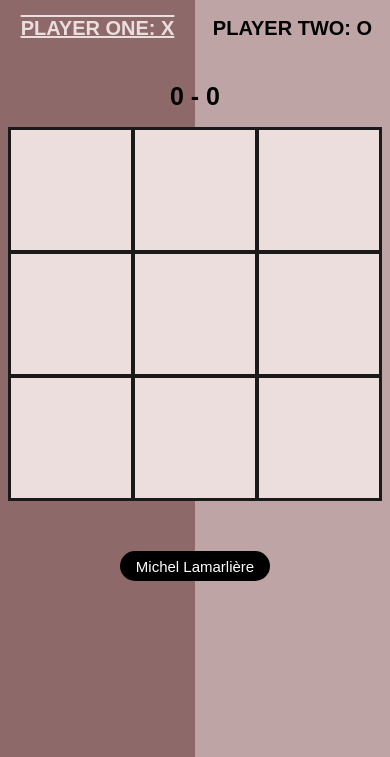
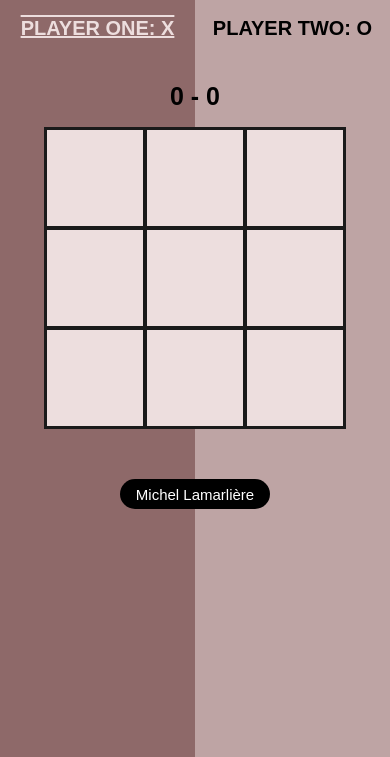
Before and after one commit to michel-lamarliere/tic-tac-toe, a plain HTML site: page index.html in a window 390 px wide. Shown: the part 87-844 px from the top of the page. Drawn offline with Linux system fonts and the light colour scheme.

Commit message:
responsive test 6

```diff
--- a/style.scss
+++ b/style.scss
@@ -265,6 +265,11 @@ html, body {
     .center-container {
         top: 20%;
     }
+
+    .gameboard-square {
+        width: 1em;
+        height: 1em;
+    }
 }
 
 
```
Also changed, not shown: style.css.
